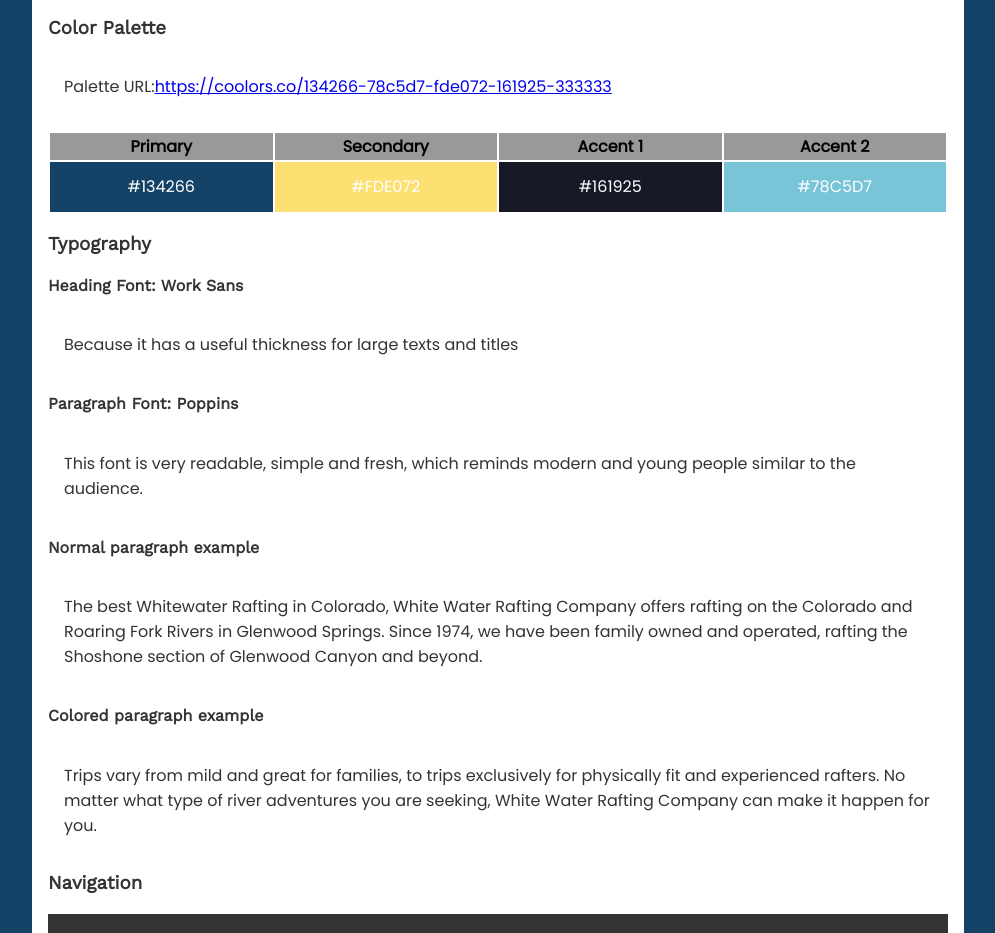
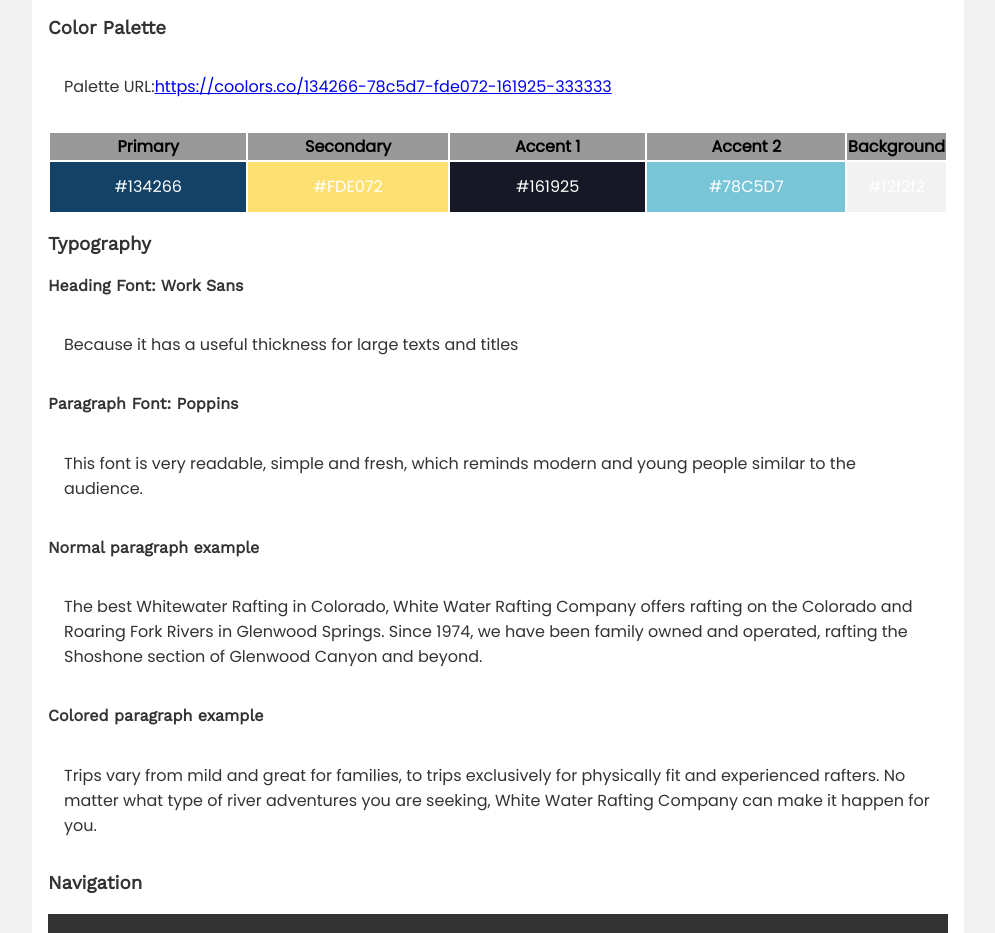
Before and after one commit to wemf/WDD130, a plain HTML site: page site-plan.html in a window 1280 px wide. Shown: the part 1302-2235 px from the top of the page, without its empty margins (142-1137 px from the left). Drawn offline with nearby package versions, Linux system fonts and the light colour scheme.

Commit message:
background page updated

```diff
--- a/css/site-plan.css
+++ b/css/site-plan.css
@@ -5,12 +5,13 @@
 	--accent1-color: #161925;
     --accent2-color: #78C5D7;
     --background-color: #333333;
+    --background-page: #f2f2f2;
 	--heading-font: 'Work Sans', sans-serif;
 	--paragraph-font: 'Poppins', sans-serif;
 }
 
 html {
-	background-color: var(--primary-color);
+	background-color: var(--background-page);
 	font-family: var(--paragraph-font);
 }
 
@@ -80,6 +81,10 @@ p {
 	background-color: var(--accent2-color);
 }
 
+.backgroundPage {
+	background-color: var(--background-page);
+}
+
 nav {
 	background-color: #333333;
 	line-height: 3em;
--- a/site-plan.html
+++ b/site-plan.html
@@ -63,12 +63,14 @@
                 <th>Secondary</th>
                 <th>Accent 1</th>
                 <th>Accent 2</th>
+                <th>Background</th>
             </tr>
             <tr>
                 <td class="primary">#134266</td>
                 <td class="secondary">#FDE072</td>
                 <td class="accent1">#161925</td>
                 <td class="accent2">#78C5D7</td>
+                <td class="backgroundPage">#f2f2f2</td>
             </tr>
         </table>
         <h3>Typography</h3>
```
